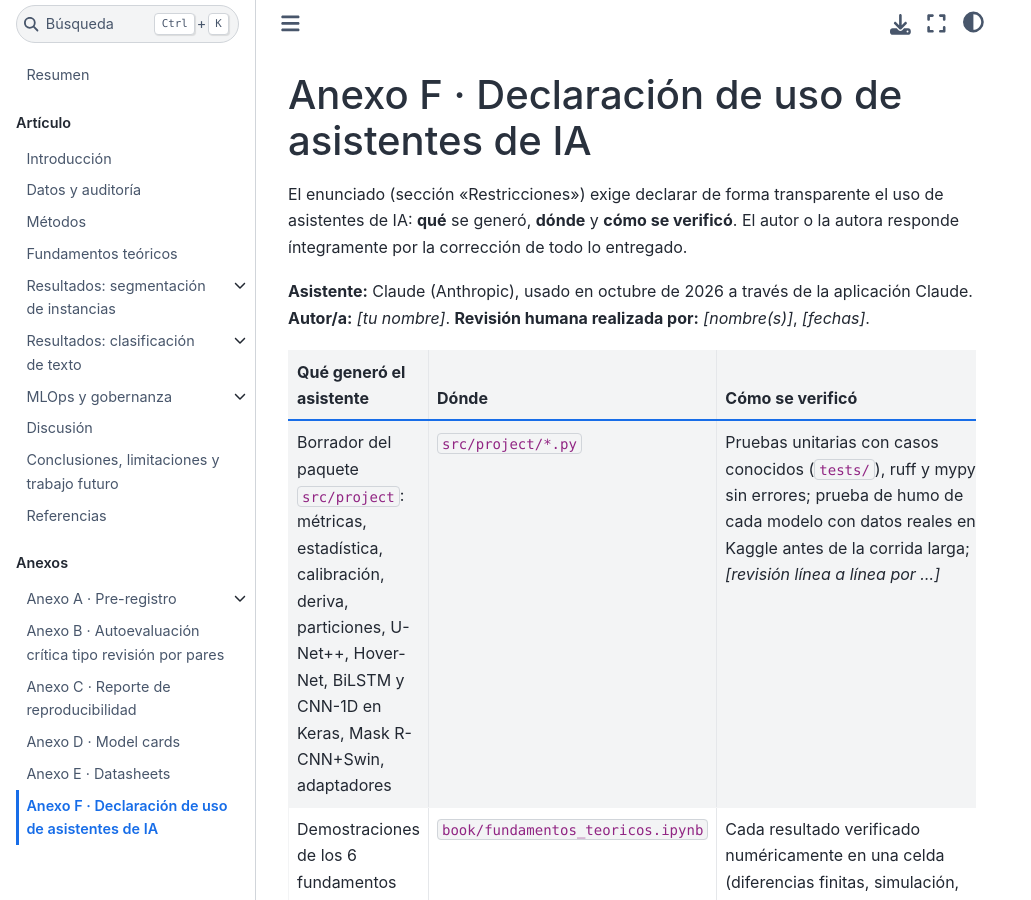
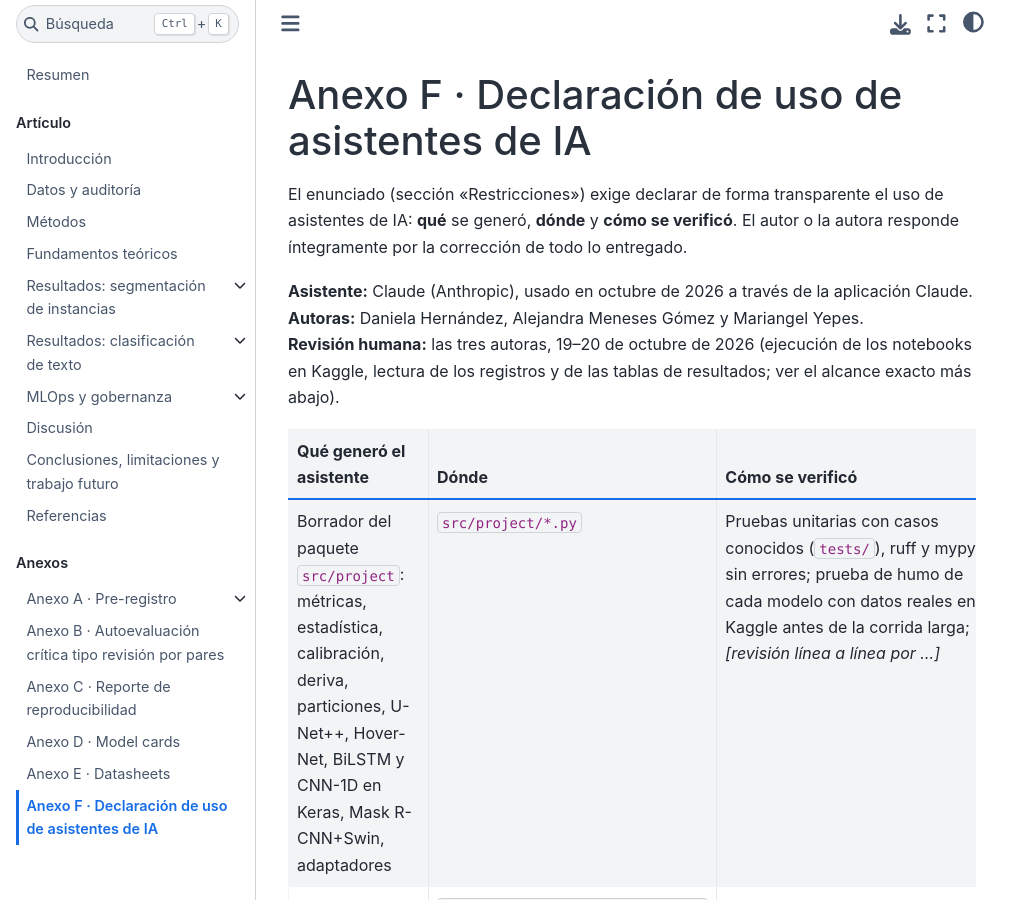
Before and after one commit to Mary-Yepes/Tarea2_Deep_Learning, a Jupyter Book: the page built from book/anexos/declaracion_ia.md, in a window 1280 px wide and 900 px high. Shown: the whole window, without its empty margins (0-1031 px from the left). Built offline with Jupyter Book 1.0.4 settings and Sphinx 7.4.7 and the Sphinx Book theme 1.1.4, drawn with Linux system fonts in a browser that asks for light colours; pages that are not in the unit, such as notebooks, are missing from menus.

Commit message:
Update authors and review details in declaration document

```diff
--- a/book/anexos/declaracion_ia.md
+++ b/book/anexos/declaracion_ia.md
@@ -5,7 +5,8 @@ El enunciado (sección «Restricciones») exige declarar de forma transparente e
 corrección de todo lo entregado.
 
 **Asistente:** Claude (Anthropic), usado en octubre de 2026 a través de la aplicación Claude.
-**Autor/a:** *[tu nombre]*. **Revisión humana realizada por:** *[nombre(s)]*, *[fechas]*.
+**Autoras:** Daniela Hernández, Alejandra Meneses Gómez y Mariangel Yepes.
+**Revisión humana:** las tres autoras, 19–20 de octubre de 2026 (ejecución de los notebooks en Kaggle, lectura de los registros y de las tablas de resultados; ver el alcance exacto más abajo).
 
 | Qué generó el asistente | Dónde | Cómo se verificó |
 |---|---|---|
```
